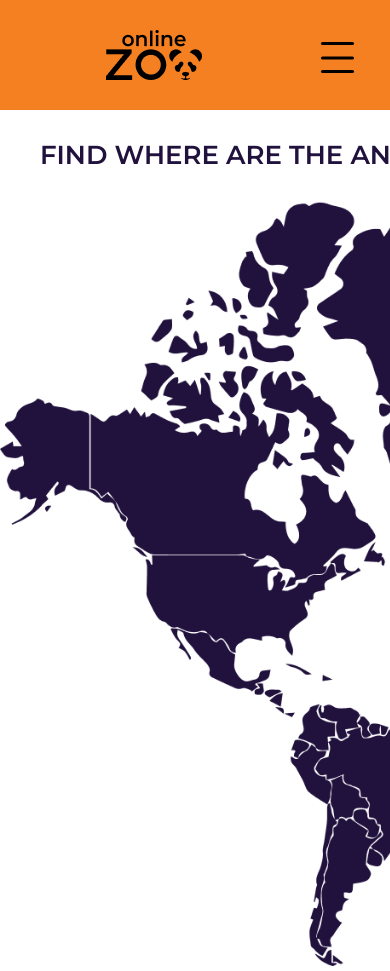
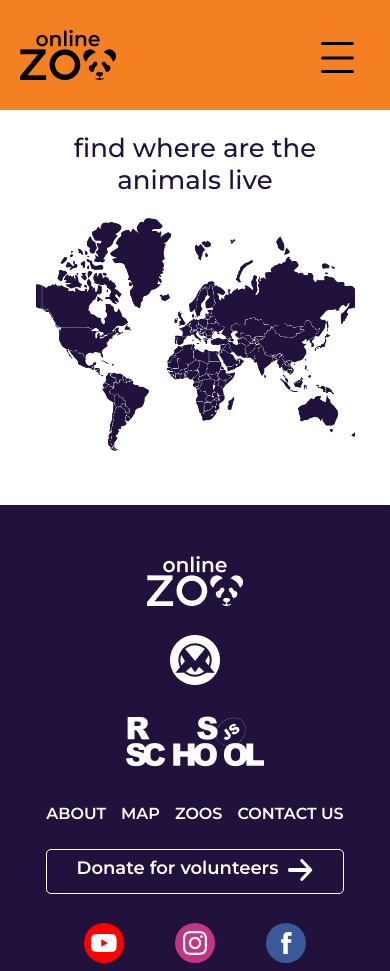
Before and after one commit to NinaEvlash/Online-ZOO, a website: page online-zoo/pages/map/index.html in a window 390 px wide. Shown: the top 971 px of the page. Drawn offline with Linux system fonts and the light colour scheme.

Commit message:
feat: add media(640px, 320px) code for map page

```diff
--- a/online-zoo/pages/map/css/media.css
+++ b/online-zoo/pages/map/css/media.css
@@ -24,10 +24,53 @@
   }
 }
 
-@media (max-width: 768px) {
+@media (max-width: 1195px) {
+  .header__container {
+    padding-left: 20px;
+    padding-right: 20px;
+  }
+
+  .map__title {
+    font-weight: 500;
+    font-size: 42px;
+    text-align: center;
+    margin-bottom: 70px;
+  }
+
+  .map__container {
+    width: 639px;
+    height: 415px;
+  }
 }
 
-@media (max-width: 640px) {
+@media (max-width: 635px) {
+  .header__container {
+    padding-left: 10px;
+    padding-right: 10px;
+  }
+
+  .map {
+    padding-top: 23px;
+    padding-bottom: 54px;
+  }
+
+  .map__title {
+    padding-left: 0;
+    width: 301px;
+    font-size: 26px;
+    text-transform: lowercase;
+    margin-bottom: 22px;
+  }
+
+  .map__container {
+    width: 319px;
+    height: 233px;
+  }
+
+  .footer__container {
+    padding-left: 10px;
+    padding-right: 10px;
+  }
 }
 
 @media (max-width: 400px) {
--- a/online-zoo/pages/map/index.html
+++ b/online-zoo/pages/map/index.html
@@ -108,5 +108,6 @@
     <script defer src="js/nav-links.js"></script>
     <script defer src="../landing/js/social-links.js"></script>
     <script defer src="js/section-button.js"></script>
+    <script defer src="../landing/js/burger.js"></script>
   </body>
 </html>
```
